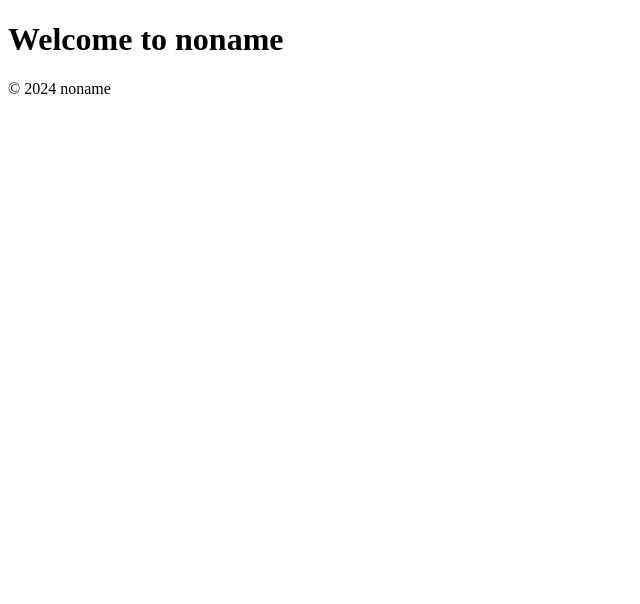
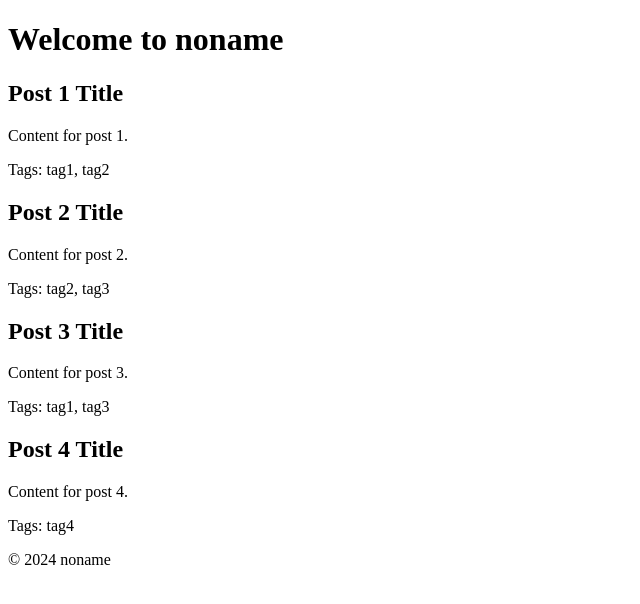
Before and after one commit to JustSthWeird/JustSthWeird.github.io, a plain HTML site: page index.html in a window 1280 px wide. Shown: the whole page, without its empty margins (0-640 px from the left). Drawn offline with Linux system fonts and the light colour scheme.

Commit message:
Update index.html

```diff
--- a/index.html
+++ b/index.html
@@ -23,3 +23,37 @@
     </footer>
 </body>
 </html>
+<script>
+    // JavaScript to add dummy posts
+
+    // Dummy data for posts
+    const dummyPosts = [
+        { title: "Post 1 Title", content: "Content for post 1.", tags: ["tag1", "tag2"] },
+        { title: "Post 2 Title", content: "Content for post 2.", tags: ["tag2", "tag3"] },
+        { title: "Post 3 Title", content: "Content for post 3.", tags: ["tag1", "tag3"] },
+        { title: "Post 4 Title", content: "Content for post 4.", tags: ["tag4"] }
+    ];
+
+    // Function to create HTML for a post
+    function createPostHTML(post) {
+        return `
+            <div class="post">
+                <h2>${post.title}</h2>
+                <p>${post.content}</p>
+                <p>Tags: ${post.tags.join(", ")}</p>
+            </div>
+        `;
+    }
+
+    // Function to render posts on the webpage
+    function renderPosts() {
+        const postsContainer = document.getElementById("posts");
+        dummyPosts.forEach(post => {
+            const postHTML = createPostHTML(post);
+            postsContainer.innerHTML += postHTML;
+        });
+    }
+
+    // Call the renderPosts function when the page loads
+    window.onload = renderPosts;
+</script>
```
